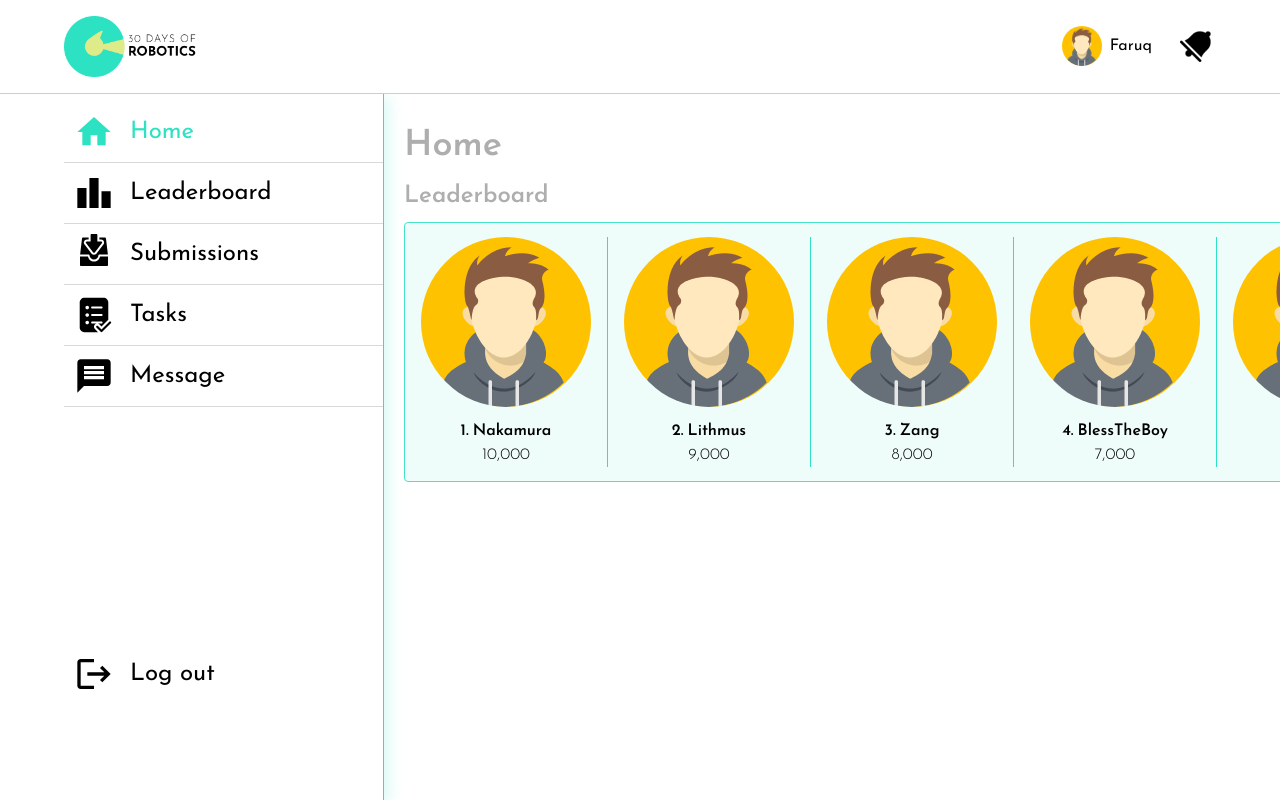
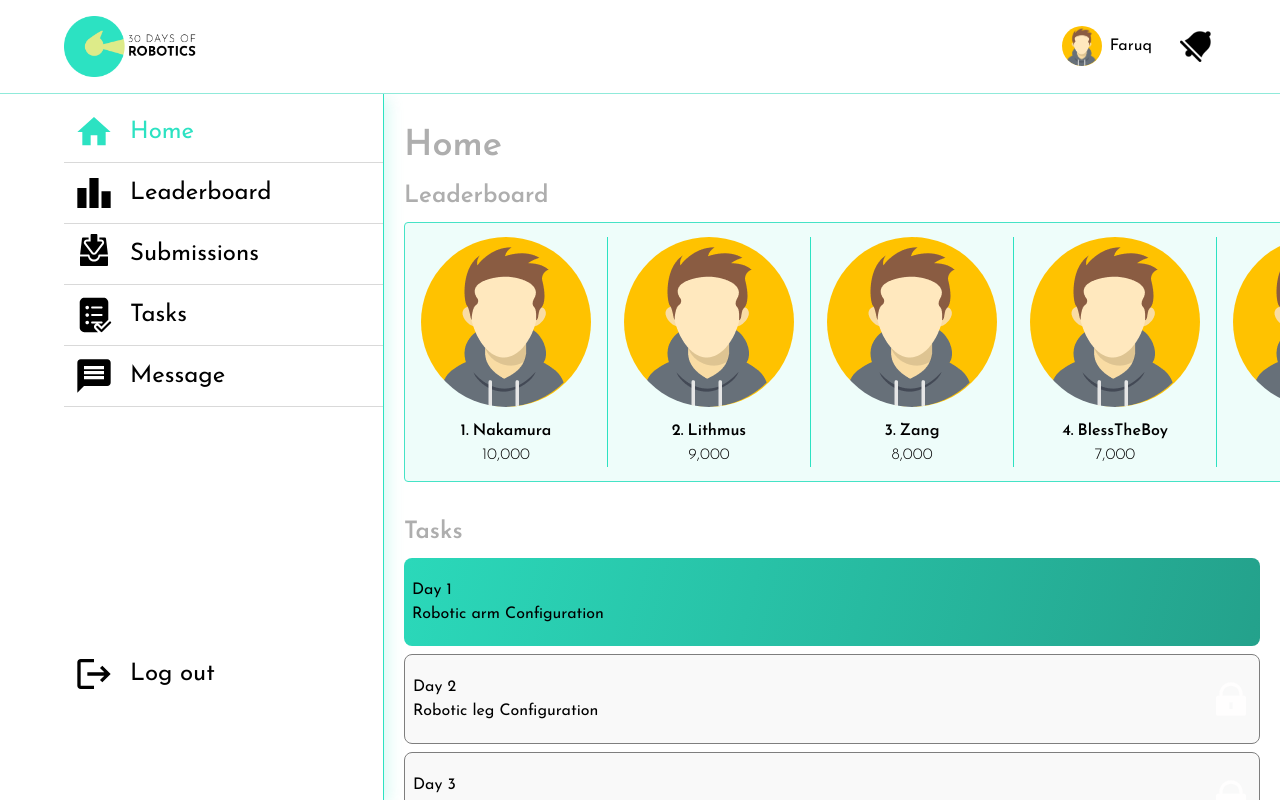
Before and after one commit to matincodes/30_days_of_robotics, a Next.js app in the folder frontend/: page / in a window 1280 px wide. Built offline with nearby package versions, Linux system fonts and the light colour scheme.

Commit message:
Basic setup for tasks

```diff
--- a/frontend/components/Icons/Close.tsx
+++ b/frontend/components/Icons/Close.tsx
@@ -16,8 +16,8 @@ const Close = ({ size, className, ...props }: Props) => {
       {...props}
     >
       <path
-        fill-rule="evenodd"
-        clip-rule="evenodd"
+        fillRule="evenodd"
+        clipRule="evenodd"
         d="M8.58606 8.58601C8.96112 8.21107 9.46973 8.00044 10.0001 8.00044C10.5304 8.00044 11.039 8.21107 11.4141 8.58601L20.0001 17.172L28.5861 8.58601C28.7706 8.39499 28.9912 8.24263 29.2353 8.13781C29.4793 8.03299 29.7417 7.97782 30.0073 7.97551C30.2728 7.9732 30.5362 8.0238 30.782 8.12437C31.0278 8.22493 31.2511 8.37343 31.4389 8.56122C31.6266 8.749 31.7751 8.97231 31.8757 9.2181C31.9763 9.46389 32.0269 9.72725 32.0246 9.99281C32.0223 10.2584 31.9671 10.5208 31.8623 10.7648C31.7574 11.0088 31.6051 11.2295 31.4141 11.414L22.8281 20L31.4141 28.586C31.7784 28.9632 31.98 29.4684 31.9754 29.9928C31.9709 30.5172 31.7605 31.0188 31.3897 31.3896C31.0189 31.7605 30.5173 31.9708 29.9929 31.9754C29.4685 31.9799 28.9633 31.7783 28.5861 31.414L20.0001 22.828L11.4141 31.414C11.0369 31.7783 10.5317 31.9799 10.0073 31.9754C9.48286 31.9708 8.98124 31.7605 8.61042 31.3896C8.23961 31.0188 8.02927 30.5172 8.02471 29.9928C8.02016 29.4684 8.22175 28.9632 8.58606 28.586L17.1721 20L8.58606 11.414C8.21112 11.039 8.00049 10.5303 8.00049 10C8.00049 9.46968 8.21112 8.96107 8.58606 8.58601V8.58601Z"
       />
     </svg>
--- a/frontend/components/Icons/Hamburger.tsx
+++ b/frontend/components/Icons/Hamburger.tsx
@@ -16,8 +16,8 @@ const Hamburger = ({ size, className, ...props }: Props) => {
       {...props}
     >
       <path
-        fill-rule="evenodd"
-        clip-rule="evenodd"
+        fillRule="evenodd"
+        clipRule="evenodd"
         d="M6 10C6 9.46957 6.21071 8.96086 6.58579 8.58579C6.96086 8.21071 7.46957 8 8 8H32C32.5304 8 33.0391 8.21071 33.4142 8.58579C33.7893 8.96086 34 9.46957 34 10C34 10.5304 33.7893 11.0391 33.4142 11.4142C33.0391 11.7893 32.5304 12 32 12H8C7.46957 12 6.96086 11.7893 6.58579 11.4142C6.21071 11.0391 6 10.5304 6 10ZM6 20C6 19.4696 6.21071 18.9609 6.58579 18.5858C6.96086 18.2107 7.46957 18 8 18H32C32.5304 18 33.0391 18.2107 33.4142 18.5858C33.7893 18.9609 34 19.4696 34 20C34 20.5304 33.7893 21.0391 33.4142 21.4142C33.0391 21.7893 32.5304 22 32 22H8C7.46957 22 6.96086 21.7893 6.58579 21.4142C6.21071 21.0391 6 20.5304 6 20ZM6 30C6 29.4696 6.21071 28.9609 6.58579 28.5858C6.96086 28.2107 7.46957 28 8 28H32C32.5304 28 33.0391 28.2107 33.4142 28.5858C33.7893 28.9609 34 29.4696 34 30C34 30.5304 33.7893 31.0391 33.4142 31.4142C33.0391 31.7893 32.5304 32 32 32H8C7.46957 32 6.96086 31.7893 6.58579 31.4142C6.21071 31.0391 6 30.5304 6 30Z"
       />
     </svg>
--- a/frontend/components/Icons/HomeIcon.tsx
+++ b/frontend/components/Icons/HomeIcon.tsx
@@ -15,7 +15,7 @@ const HomeIcon = ({ size, className, ...props }: Props) => {
       className={className}
       {...props}
     >
-      <g clip-path="url(#clip0_35_2862)">
+      <g clipPath="url(#clip0_35_2862)">
         <path d="M16.6666 33.3333V23.3333H23.3333V33.3333H31.6666V20H36.6666L19.9999 5L3.33325 20H8.33325V33.3333H16.6666Z" />
       </g>
       <defs>
--- /dev/null
+++ b/frontend/components/Icons/Lock.tsx
@@ -0,0 +1,22 @@
+type Props = {
+  size?: number;
+  className?: string;
+};
+/* use `interface` if exporting so that consumers can extend */
+
+const Lock = ({ size, className }: Props) => {
+  return (
+    <svg
+      width={size ?? "40"}
+      height={size ?? "40"}
+      viewBox="0 0 40 40"
+      fill="#FFFEFE"
+      xmlns="http://www.w3.org/2000/svg"
+      className={className}
+    >
+      <path d="M31.6667 16.6667H33.3333C33.7754 16.6667 34.1993 16.8423 34.5118 17.1548C34.8244 17.4674 35 17.8913 35 18.3333V35C35 35.442 34.8244 35.866 34.5118 36.1785C34.1993 36.4911 33.7754 36.6667 33.3333 36.6667H6.66667C6.22464 36.6667 5.80072 36.4911 5.48816 36.1785C5.17559 35.866 5 35.442 5 35V18.3333C5 17.8913 5.17559 17.4674 5.48816 17.1548C5.80072 16.8423 6.22464 16.6667 6.66667 16.6667H8.33333V15C8.33333 13.4679 8.6351 11.9508 9.22141 10.5354C9.80771 9.1199 10.6671 7.83378 11.7504 6.75043C12.8338 5.66708 14.1199 4.80772 15.5354 4.22142C16.9508 3.63511 18.4679 3.33334 20 3.33334C21.5321 3.33334 23.0492 3.63511 24.4646 4.22142C25.8801 4.80772 27.1662 5.66708 28.2496 6.75043C29.3329 7.83378 30.1923 9.1199 30.7786 10.5354C31.3649 11.9508 31.6667 13.4679 31.6667 15V16.6667ZM28.3333 16.6667V15C28.3333 12.7899 27.4554 10.6703 25.8926 9.10745C24.3298 7.54465 22.2101 6.66668 20 6.66668C17.7899 6.66668 15.6702 7.54465 14.1074 9.10745C12.5446 10.6703 11.6667 12.7899 11.6667 15V16.6667H28.3333ZM18.3333 23.3333V30H21.6667V23.3333H18.3333Z" />
+    </svg>
+  );
+};
+
+export default Lock;
--- a/frontend/components/Icons/LogoutIcon.tsx
+++ b/frontend/components/Icons/LogoutIcon.tsx
@@ -15,7 +15,7 @@ const LogoutIcon = ({ size, className, ...props }: Props) => {
       className={className}
       {...props}
     >
-      <g clip-path="url(#clip0_35_2857)">
+      <g clipPath="url(#clip0_35_2857)">
         <path d="M28.3333 11.6667L25.9833 14.0167L30.2833 18.3333H13.3333V21.6667H30.2833L25.9833 25.9667L28.3333 28.3333L36.6666 20L28.3333 11.6667ZM6.66659 8.33333H19.9999V5H6.66659C4.83325 5 3.33325 6.5 3.33325 8.33333V31.6667C3.33325 33.5 4.83325 35 6.66659 35H19.9999V31.6667H6.66659V8.33333Z" />
       </g>
       <defs>
--- a/frontend/components/Icons/MessageIcon.tsx
+++ b/frontend/components/Icons/MessageIcon.tsx
@@ -15,7 +15,7 @@ const MessageIcon = ({ size, className, ...props }: Props) => {
       className={className}
       {...props}
     >
-      <g clip-path="url(#clip0_35_2879)">
+      <g clipPath="url(#clip0_35_2879)">
         <path d="M33.3333 3.33333H6.66659C4.83325 3.33333 3.34992 4.83333 3.34992 6.66667L3.33325 36.6667L9.99992 30H33.3333C35.1666 30 36.6666 28.5 36.6666 26.6667V6.66667C36.6666 4.83333 35.1666 3.33333 33.3333 3.33333ZM29.9999 23.3333H9.99992V20H29.9999V23.3333ZM29.9999 18.3333H9.99992V15H29.9999V18.3333ZM29.9999 13.3333H9.99992V10H29.9999V13.3333Z" />
       </g>
       <defs>
--- a/frontend/components/Icons/PasswordViewEyeIcon.tsx
+++ b/frontend/components/Icons/PasswordViewEyeIcon.tsx
@@ -21,7 +21,7 @@ export default function PasswordViewEyeIcon({
         fill={fill ?? "#6C6C6C"}
         {...props}
       >
-        <g clip-path="url(#clip0_1654_136132)">
+        <g clipPath="url(#clip0_1654_136132)">
           <path
             d="M11.3399 13.3662C11.1774 13.3662 11.0216 13.3016 10.9066 13.1867C10.7917 13.0718 10.7272 12.9159 10.7272 12.7534C10.7272 12.5909 10.7917 12.4351 10.9066 12.3202C11.0216 12.2052 11.1774 12.1407 11.3399 12.1407C12.0092 12.1386 12.6594 11.918 13.1918 11.5124C13.7242 11.1069 14.1095 10.5386 14.2893 9.89392C14.305 9.8105 14.3378 9.73124 14.3857 9.66117C14.4336 9.59109 14.4955 9.53173 14.5675 9.48685C14.6396 9.44196 14.7201 9.41254 14.8042 9.40043C14.8882 9.38832 14.9738 9.3938 15.0555 9.41652C15.1373 9.43924 15.2135 9.4787 15.2792 9.5324C15.345 9.5861 15.3988 9.65287 15.4374 9.72848C15.476 9.80408 15.4984 9.88688 15.5033 9.97162C15.5082 10.0564 15.4954 10.1412 15.4658 10.2207C15.2148 11.123 14.6758 11.9185 13.9311 12.4863C13.1863 13.0541 12.2764 13.3631 11.3399 13.3662V13.3662Z"
             stroke="none"
--- a/frontend/components/Icons/SubmissionsIcon.tsx
+++ b/frontend/components/Icons/SubmissionsIcon.tsx
@@ -15,7 +15,7 @@ const SubmissionsIcon = ({ size, className, ...props }: Props) => {
       className={className}
       {...props}
     >
-      <g clip-path="url(#clip0_35_2871)">
+      <g clipPath="url(#clip0_35_2871)">
         <path d="M17.6199 0C17.067 0.000892857 16.6197 0.450891 16.6219 1.00377V7.46491H12.8054C11.9815 7.46692 11.513 8.40823 12.0085 9.06646L19.2057 18.447C19.6059 18.9696 20.3932 18.9696 20.7936 18.447L27.9833 9.06646C28.4768 8.41109 28.0146 7.47291 27.1942 7.46491H23.3699V1.00377C23.3719 0.451537 22.9261 0.00222857 22.3739 0L17.6199 0ZM8.89361 3.54286C8.42686 3.59018 8.05543 3.95581 8.00098 4.42189L6.11035 20.3962H14.5343C15.0638 20.3971 15.5004 20.8109 15.5303 21.3395C15.6623 23.7134 17.5846 25.5622 19.9971 25.5622C22.4096 25.5622 24.3299 23.7134 24.4618 21.3395C24.492 20.8102 24.9297 20.3964 25.4598 20.3962H33.8901L31.9917 4.42189C31.9303 3.91876 31.5022 3.54131 30.9954 3.54286H25.3704V5.46474H27.1945H27.2142C29.5514 5.48773 30.9871 8.402 29.5814 10.2694C29.5785 10.2743 29.5756 10.2786 29.5715 10.283L22.3818 19.6636C21.2119 21.1909 18.7905 21.19 17.6202 19.6636L10.4231 10.283C10.4191 10.2781 10.415 10.2739 10.4115 10.2694C9.00056 8.39509 10.4561 5.46966 12.8021 5.46474H14.6224V3.54263H8.99736C8.96276 3.54062 8.92839 3.54062 8.89379 3.54263L8.89361 3.54286ZM6.00098 22.3966V31.004C6.00299 31.5533 6.44785 31.998 6.99721 32.0002H32.9949C33.5472 32.0022 33.9967 31.5565 33.9987 31.004L33.9989 22.3966H26.0281C25.3691 25.2747 23.0709 27.5626 19.9966 27.5626C16.9223 27.5626 14.6321 25.2747 13.9732 22.3966H6.00098Z" />
       </g>
       <defs>
--- a/frontend/components/Layout.tsx
+++ b/frontend/components/Layout.tsx
@@ -34,10 +34,6 @@ const Layout = ({ children, className }: Props) => {
   const openSidebar: MouseEventHandler<HTMLDivElement> = (e) => {
     setOpen(true);
   };
-
-  useEffect(() => {
-    console.log("open", open);
-  }, [open]);
 
   return (
     <div className="flex flex-col h-screen overflow-hidden">
--- /dev/null
+++ b/frontend/components/Tasks.tsx
@@ -0,0 +1,275 @@
+import Link from "next/link";
+import Lock from "./Icons/Lock";
+
+type Props = {
+  variant: "list" | "grid";
+  className?: string;
+};
+
+interface taskItem {
+  id: string | number;
+  day: number;
+  title: string;
+  unlocked: boolean;
+}
+/* use `interface` if exporting so that consumers can extend */
+
+const getTasks = (): taskItem[] | null => {
+  return [
+    {
+      id: 1,
+      day: 1,
+      title: "Robotic arm Configuration",
+      unlocked: true,
+    },
+    {
+      id: 2,
+      day: 2,
+      title: "Robotic leg Configuration",
+      unlocked: false,
+    },
+    {
+      id: 3,
+      day: 3,
+      title: "Robotic leg Configuration",
+      unlocked: false,
+    },
+    {
+      id: 4,
+      day: 4,
+      title: "Robotic leg Configuration",
+      unlocked: false,
+    },
+    {
+      id: 5,
+      day: 5,
+      title: "Robotic leg Configuration",
+      unlocked: false,
+    },
+    {
+      id: 6,
+      day: 6,
+      title: "Robotic leg Configuration",
+      unlocked: false,
+    },
+    {
+      id: 7,
+      day: 7,
+      title: "Robotic leg Configuration",
+      unlocked: false,
+    },
+    {
+      id: 8,
+      day: 8,
+      title: "Robotic leg Configuration",
+      unlocked: false,
+    },
+    {
+      id: 9,
+      day: 9,
+      title: "Robotic leg Configuration",
+      unlocked: false,
+    },
+    {
+      id: 10,
+      day: 10,
+      title: "Robotic leg Configuration",
+      unlocked: false,
+    },
+    {
+      id: 11,
+      day: 11,
+      title: "Robotic leg Configuration",
+      unlocked: false,
+    },
+    {
+      id: 12,
+      day: 12,
+      title: "Robotic leg Configuration",
+      unlocked: false,
+    },
+    {
+      id: 13,
+      day: 13,
+      title: "Robotic leg Configuration",
+      unlocked: false,
+    },
+    {
+      id: 14,
+      day: 14,
+      title: "Robotic leg Configuration",
+      unlocked: false,
+    },
+    {
+      id: 15,
+      day: 15,
+      title: "Robotic leg Configuration",
+      unlocked: false,
+    },
+    {
+      id: 16,
+      day: 16,
+      title: "Robotic leg Configuration",
+      unlocked: false,
+    },
+    {
+      id: 17,
+      day: 17,
+      title: "Robotic leg Configuration",
+      unlocked: false,
+    },
+    {
+      id: 18,
+      day: 18,
+      title: "Robotic leg Configuration",
+      unlocked: false,
+    },
+    {
+      id: 19,
+      day: 19,
+      title: "Robotic leg Configuration",
+      unlocked: false,
+    },
+    {
+      id: 20,
+      day: 20,
+      title: "Robotic leg Configuration",
+      unlocked: false,
+    },
+    {
+      id: 21,
+      day: 21,
+      title: "Robotic leg Configuration",
+      unlocked: false,
+    },
+    {
+      id: 22,
+      day: 22,
+      title: "Robotic leg Configuration",
+      unlocked: false,
+    },
+    {
+      id: 23,
+      day: 23,
+      title: "Robotic leg Configuration",
+      unlocked: false,
+    },
+    {
+      id: 24,
+      day: 24,
+      title: "Robotic leg Configuration",
+      unlocked: false,
+    },
+    {
+      id: 25,
+      day: 25,
+      title: "Robotic leg Configuration",
+      unlocked: false,
+    },
+    {
+      id: 26,
+      day: 26,
+      title: "Robotic leg Configuration",
+      unlocked: false,
+    },
+    {
+      id: 27,
+      day: 27,
+      title: "Robotic leg Configuration",
+      unlocked: false,
+    },
+    {
+      id: 28,
+      day: 28,
+      title: "Robotic leg Configuration",
+      unlocked: false,
+    },
+    {
+      id: 29,
+      day: 29,
+      title: "Robotic leg Configuration",
+      unlocked: false,
+    },
+    {
+      id: 30,
+      day: 30,
+      title: "Robotic leg Configuration",
+      unlocked: false,
+    },
+  ];
+};
+
+const Tasks = ({ variant, className }: Props) => {
+  const tasks = getTasks();
+
+  if (!tasks || tasks.length === 0) {
+    return (
+      <div className={className}>
+        <h2 className="font-semibold text-2xl text-[#AEAEAE] py-[10px] px-3 lg:px-5">
+          Tasks
+        </h2>
+        <p className="text-[#DC2B12] text-2xl font-medium px-3 lg:px-5">
+          Not available
+        </p>
+      </div>
+    );
+  }
+
+  return (
+    <div className={className}>
+      <h2 className="font-semibold text-2xl text-[#AEAEAE] py-[10px] px-3 lg:px-5">
+        Tasks
+      </h2>
+      {variant === "list" ? (
+        <div className="grid gap-2 px-[10px] lg:px-5">
+          {tasks.map((task) => (
+            <ListItem task={task} key={task.id} />
+          ))}
+        </div>
+      ) : (
+        <div className="grid gap-2 px-[10px] lg:px-5">
+          {tasks.map((task) => (
+            <GridItem task={task} key={task.id} />
+          ))}
+        </div>
+      )}
+    </div>
+  );
+};
+
+export default Tasks;
+
+const ListItem = ({ task }: { task: taskItem }) => {
+  return (
+    <Link href={`/tasks/${task.id}`}>
+      <div
+        className={`px-2 py-5 flex items-center rounded-lg ${
+          task.unlocked ? "" : "border border-[#7E7E7E]"
+        }`}
+        style={{
+          background: task.unlocked
+            ? "linear-gradient(105.1deg, #2CE2C2 -17.57%, #1F7B6B 169.54%)"
+            : "#F9F9F9",
+        }}
+      >
+        <div className="grow">
+          <p className="">Day {task.day}</p>
+          <p>{task.title}</p>
+        </div>
+        {!task.unlocked && <Lock />}
+      </div>
+    </Link>
+  );
+};
+
+const GridItem = ({ task }: { task: taskItem }) => {
+  return (
+    <div>
+      <div>
+        <p>Day {task.day}</p>
+        <p>{task.title}</p>
+      </div>
+      {!task.unlocked && <Lock />}
+    </div>
+  );
+};
--- a/frontend/pages/index.tsx
+++ b/frontend/pages/index.tsx
@@ -1,6 +1,7 @@
 import Head from "next/head";
 import Layout from "../components/Layout";
 import Leaderboard from "../components/Leaderboard";
+import Tasks from "../components/Tasks";
 import useIsAuth from "../utils/hooks/useIsAuth";
 
 export default function Home() {
@@ -20,7 +21,8 @@ export default function Home() {
         <h2 className="hidden lg:block px-5 mb-1 text-[#AEAEAE] text-4xl font-semibold">
           Home
         </h2>
-        <Leaderboard variant="scroll" className="" />
+        <Leaderboard variant="scroll" className="mb-4 lg:mb-6" />
+        <Tasks variant="list" />
       </Layout>
     </>
   );
```
